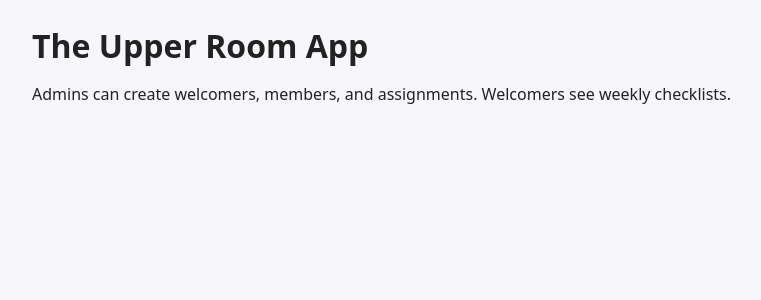
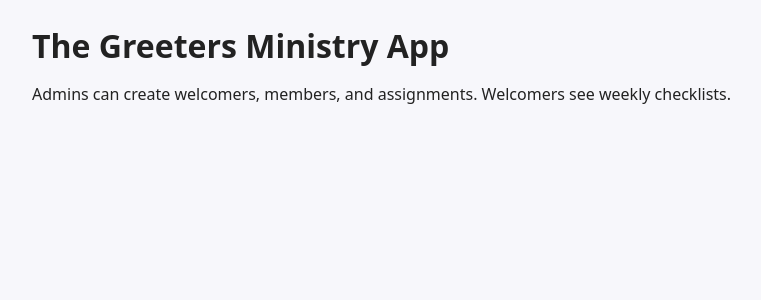
Before and after one commit to Jason-Kim1023/UpperRoomApp, a Flask app: page / in a window 1280 px wide. Shown: the part 46-346 px from the top of the page, without its empty margins (158-919 px from the left). Run offline with Flask 3, Linux system fonts and the light colour scheme.

Commit message:
name change

```diff
--- a/templates/base.html
+++ b/templates/base.html
@@ -3,7 +3,7 @@
 <head>
   <meta charset="utf-8">
   <meta name="viewport" content="width=device-width, initial-scale=1">
-  <title>The Upper Room App</title>
+  <title>The Greeters Ministry App</title>
   <link rel="stylesheet" href="{{ url_for('static', filename='css/style.css') }}">
 </head>
 <body>
--- a/templates/index.html
+++ b/templates/index.html
@@ -1,5 +1,5 @@
 {% extends "base.html" %}
 {% block content %}
-  <h1>The Upper Room App</h1>
+  <h1>The Greeters Ministry App</h1>
   <p>Admins can create welcomers, members, and assignments. Welcomers see weekly checklists.</p>
 {% endblock %}
```
Also changed, not shown: DEPLOYMENT.md (+1 -1 lines), README.md.
